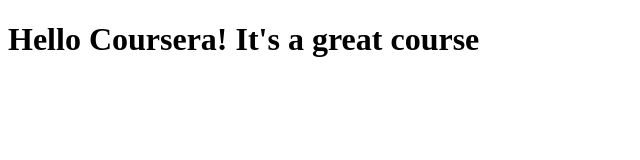
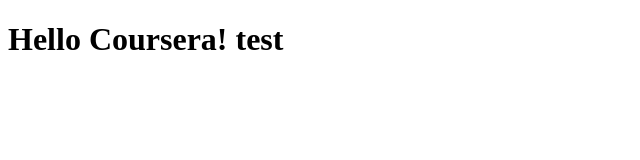
Before and after one commit to Narenmoturi/coursera-test, a plain HTML site: page site/index.html in a window 1280 px wide. Shown: the whole page, without its empty margins (0-640 px from the left). Drawn offline with Linux system fonts and the light colour scheme.

Commit message:
testing.

```diff
--- a/site/index.html
+++ b/site/index.html
@@ -6,7 +6,7 @@
 	</title>
 <body>
 	<h1>
-		Hello Coursera! It's a great course
+		Hello Coursera! test
 	</h1>
 </body>
 </head>
```
